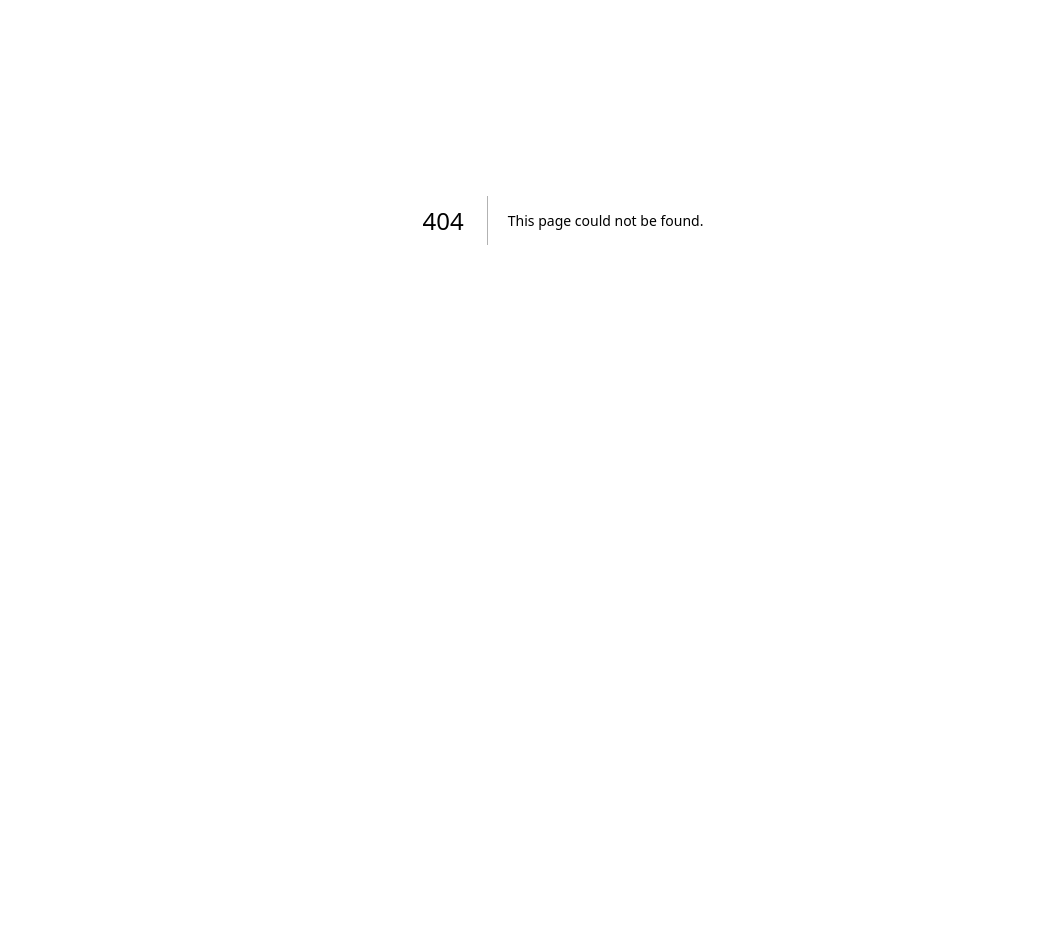
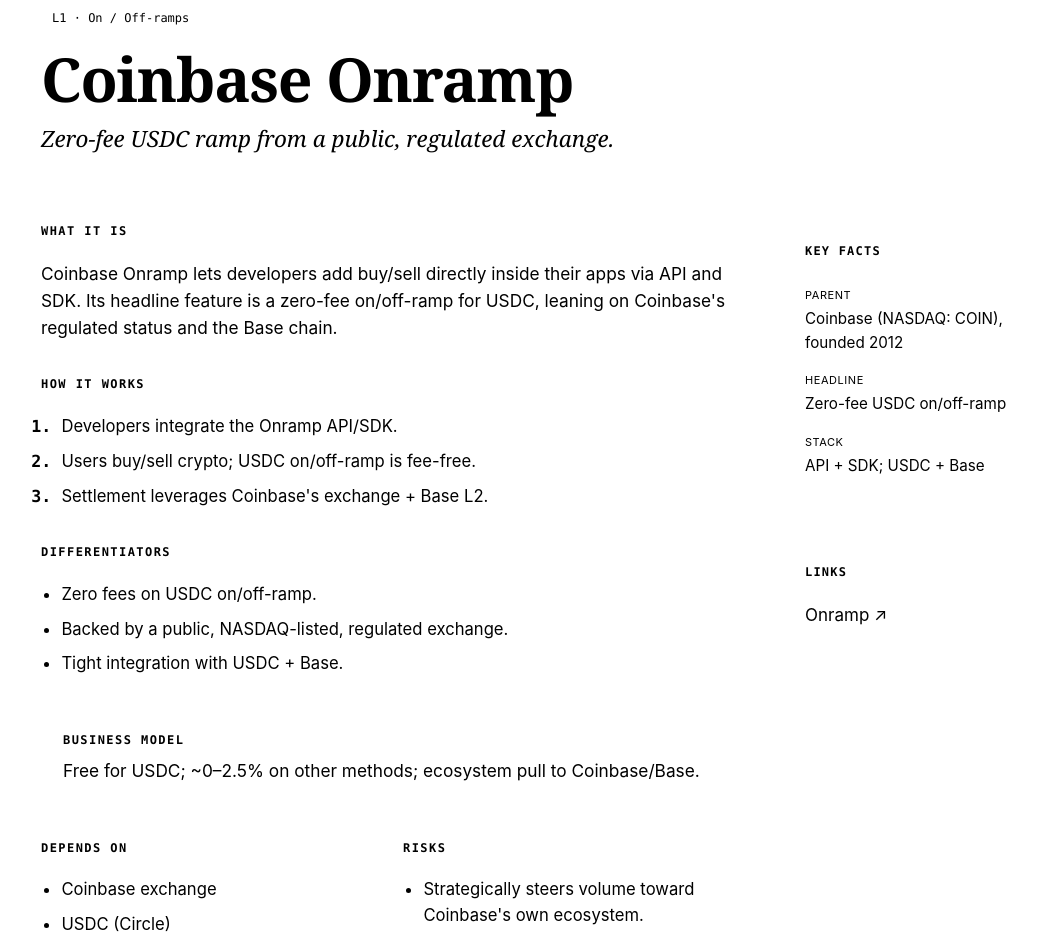
Before and after one commit to ayushsingh82/Rails, a Next.js app in the folder web/: page /project/coinbase-onramp in a window 1280 px wide. Before the commit this address had no page. Shown: the part 180-1130 px from the top of the page, without its empty margins (77-1114 px from the left). Before the commit the page ends 800 px from the top, so only its background shows below. Built offline with nearby package versions, Linux system fonts and the light colour scheme.

Commit message:
Add per-company deep-dive pages

```diff
--- /dev/null
+++ b/web/app/project/[slug]/page.tsx
@@ -0,0 +1,127 @@
+import Link from "next/link";
+import { notFound } from "next/navigation";
+import SiteHeader from "@/components/SiteHeader";
+import { PROJECTS, getProject, getLayer } from "@/lib/projects";
+
+export function generateStaticParams() {
+  return PROJECTS.map((p) => ({ slug: p.slug }));
+}
+
+export function generateMetadata({ params }: { params: { slug: string } }) {
+  const p = getProject(params.slug);
+  if (!p) return { title: "Company — Rails" };
+  return { title: `${p.name} — Rails`, description: p.tagline };
+}
+
+export default function ProjectPage({ params }: { params: { slug: string } }) {
+  const p = getProject(params.slug);
+  if (!p) notFound();
+
+  return (
+    <>
+      <SiteHeader />
+      <main className="page doc">
+        <Link href="/#companies" className="back">
+          ← All companies
+        </Link>
+
+        <header className="doc__header">
+          <div className="doc__badges">
+            {p.layers.map((l) => {
+              const layer = getLayer(l);
+              return (
+                <Link key={l} href={`/layer/${l}`} className="doc__badge">
+                  {l} · {layer?.title}
+                </Link>
+              );
+            })}
+            {p.status === "to-research" && <span className="doc__badge doc__badge--todo">to verify</span>}
+          </div>
+          <h1 className="doc__title">{p.name}</h1>
+          <p className="doc__tagline">{p.tagline}</p>
+        </header>
+
+        <div className="doc__grid">
+          <div className="doc__main">
+            <section className="doc__section">
+              <h2>What it is</h2>
+              <p>{p.whatItIs}</p>
+            </section>
+
+            <section className="doc__section">
+              <h2>How it works</h2>
+              <ol className="doc__steps">
+                {p.howItWorks.map((s, i) => (
+                  <li key={i}>{s}</li>
+                ))}
+              </ol>
+            </section>
+
+            <section className="doc__section">
+              <h2>Differentiators</h2>
+              <ul className="doc__bullets">
+                {p.differentiators.map((d, i) => (
+                  <li key={i}>{d}</li>
+                ))}
+              </ul>
+            </section>
+
+            <section className="doc__section doc__callout">
+              <h2>Business model</h2>
+              <p>{p.businessModel}</p>
+            </section>
+
+            <div className="doc__split">
+              <section className="doc__section">
+                <h2>Depends on</h2>
+                <ul className="doc__bullets doc__bullets--neutral">
+                  {p.dependsOn.map((d, i) => (
+                    <li key={i}>{d}</li>
+                  ))}
+                </ul>
+              </section>
+              <section className="doc__section">
+                <h2>Risks</h2>
+                <ul className="doc__bullets doc__bullets--risk">
+                  {p.risks.map((r, i) => (
+                    <li key={i}>{r}</li>
+                  ))}
+                </ul>
+              </section>
+            </div>
+          </div>
+
+          <aside className="doc__aside">
+            <div className="facts">
+              <h3>Key facts</h3>
+              <dl className="facts__dl">
+                {p.keyFacts.map((f) => (
+                  <div key={f.label}>
+                    <dt>{f.label}</dt>
+                    <dd>{f.value}</dd>
+                  </div>
+                ))}
+              </dl>
+            </div>
+            <div className="facts">
+              <h3>Links</h3>
+              <ul className="facts__links">
+                {p.links.map((l) => (
+                  <li key={l.url}>
+                    <a href={l.url} target="_blank" rel="noreferrer">
+                      {l.label} ↗
+                    </a>
+                  </li>
+                ))}
+              </ul>
+            </div>
+          </aside>
+        </div>
+
+        <footer className="footer">
+          <p>Rails · a living map of the money-movement stack.</p>
+        </footer>
+      </main>
+    </>
+  );
+}
```
